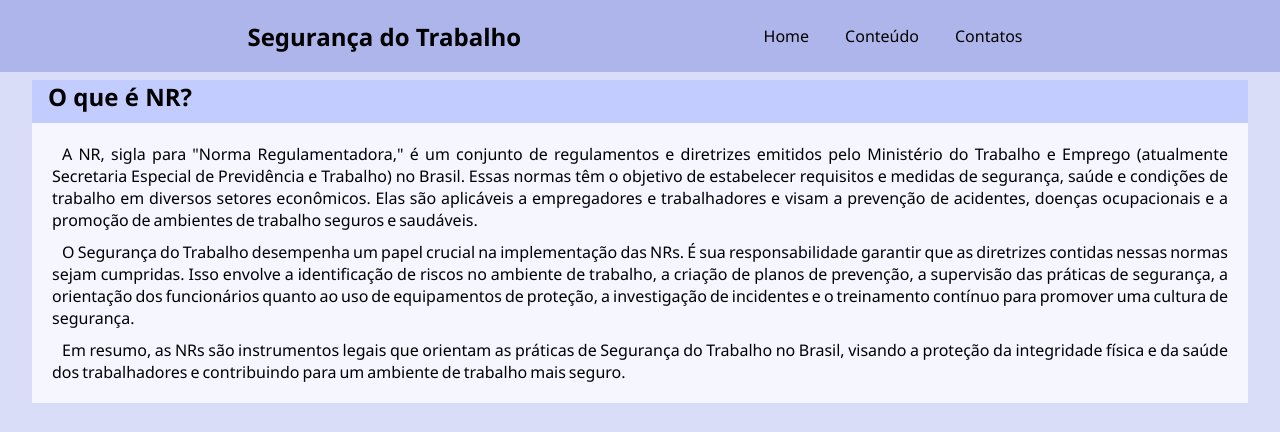
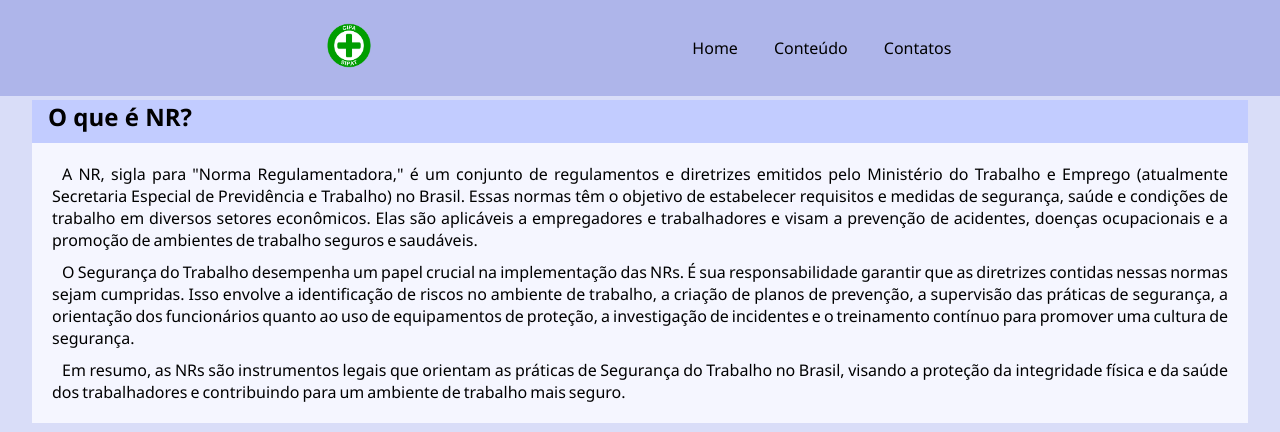
Before and after one commit to iamDFSB/Seguranca-do-Trabalho_Site, a plain HTML site: page index.html in a window 1280 px wide. Shown: the top 432 px of the page. Drawn offline with Linux system fonts and the light colour scheme.

Commit message:
Alteração CSS

```diff
--- a/assets/css/style.css
+++ b/assets/css/style.css
@@ -59,7 +59,7 @@ section{
     grid-template-columns: repeat(3,1fr);
     grid-column-gap: .5rem;
     grid-row-gap: 2rem;
-    margin: 80px 0 0 0;
+    margin: 100px 0 0 0;
     min-width: 90%;
     max-width: 95%;
 }
@@ -179,6 +179,10 @@ img{
     width: 44%;
 }
 
+.title img{
+    width: 60px;
+}
+
 body::-webkit-scrollbar{
     width: 10px;
     background-color: #e0e4f9;
--- a/index.html
+++ b/index.html
@@ -16,7 +16,7 @@
     <header>
         <nav>
             <div class="title">
-                <h1>Segurança do Trabalho</h1>
+                <img src="./assets/img/LOGO_SIPAT_01.png" alt="Logo SIPAT">
             </div>
             <div class="links">
                 <ul>
```
Also changed, not shown: assets/img/LOGO_SIPAT_01.png (added).
